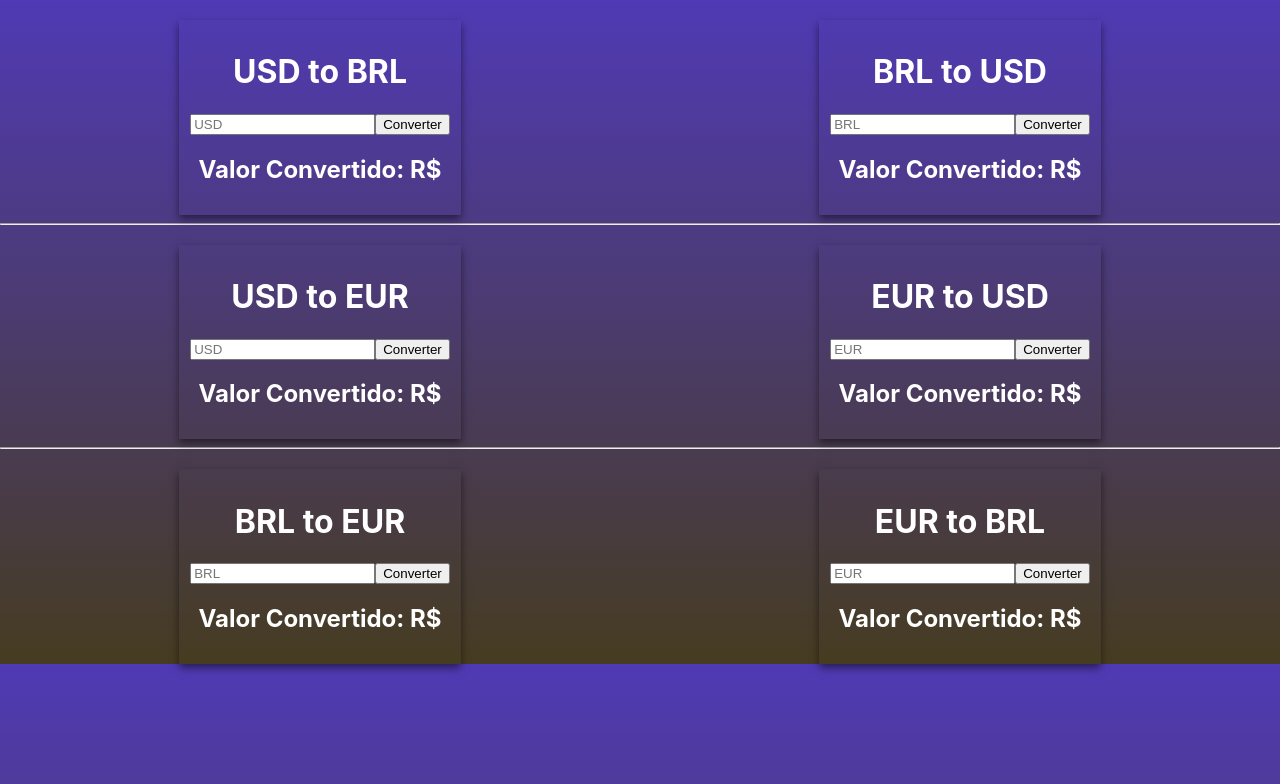
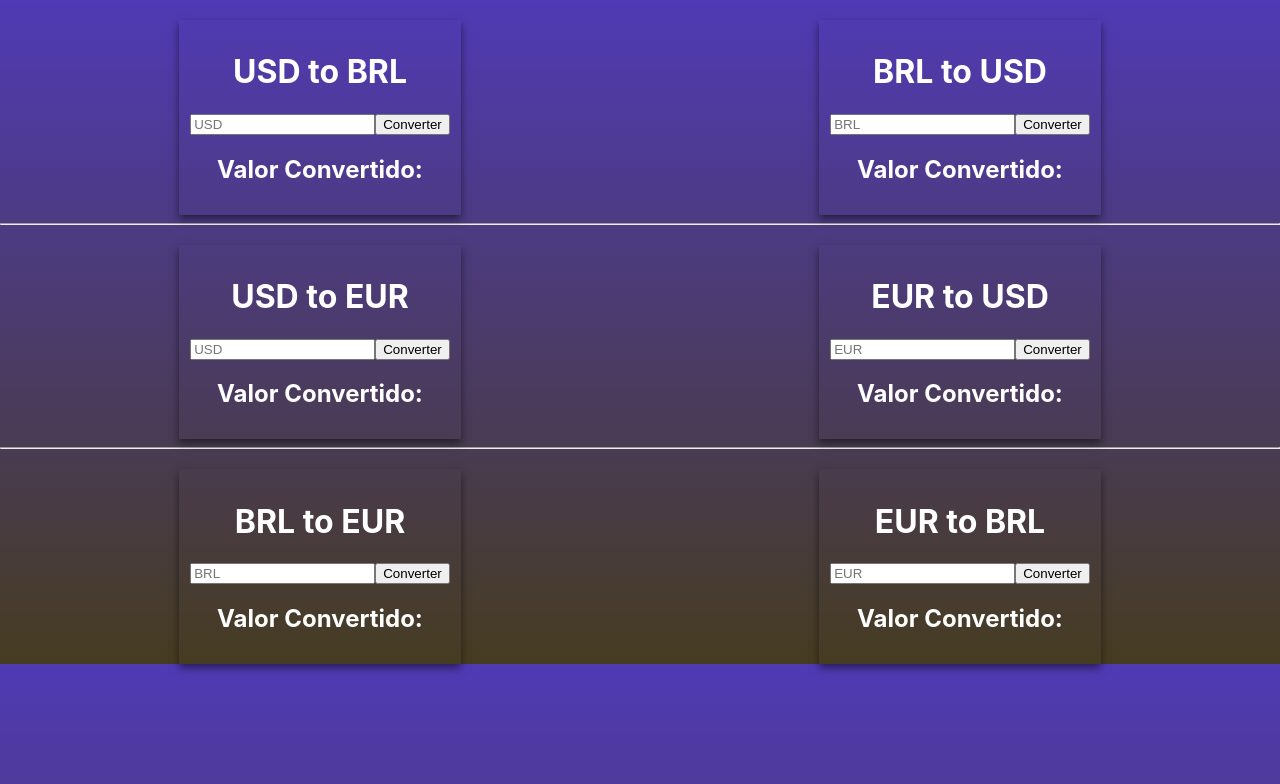
Before and after one commit to joaov1ct0r/react-coin-Convert, a React (Create React App) app: page / in a window 1280 px wide. Shown: the top 784 px of the page. Built offline with nearby package versions, Linux system fonts and the light colour scheme.

Commit message:
var BrlValue changed to FinalValue

```diff
--- a/src/Components/Conversor.js
+++ b/src/Components/Conversor.js
@@ -3,7 +3,7 @@ import { useState } from 'react';
 function Conversor(props) {
     let [UsdValue, setUsdValue] = useState('');
 
-    let [BrlValue, setBrlValue] = useState();
+    let [FinalValue, setFinalValue] = useState();
 
     function handleValue(event) {
         setUsdValue(event.target.value);
@@ -22,7 +22,7 @@ function Conversor(props) {
 
                 let newValue = (parseFloat(UsdValue) * cotacao).toFixed(2);
 
-                setBrlValue(newValue);
+                setFinalValue(newValue);
             });
     }
     return (
@@ -37,7 +37,7 @@ function Conversor(props) {
                 placeholder={props.MoedaA}
             />
             <button onClick={handleConvert}>Converter</button>
-            <h2>Valor Convertido: R${BrlValue}</h2>
+            <h2>Valor Convertido: {FinalValue}</h2>
         </div>
     );
 }
```
